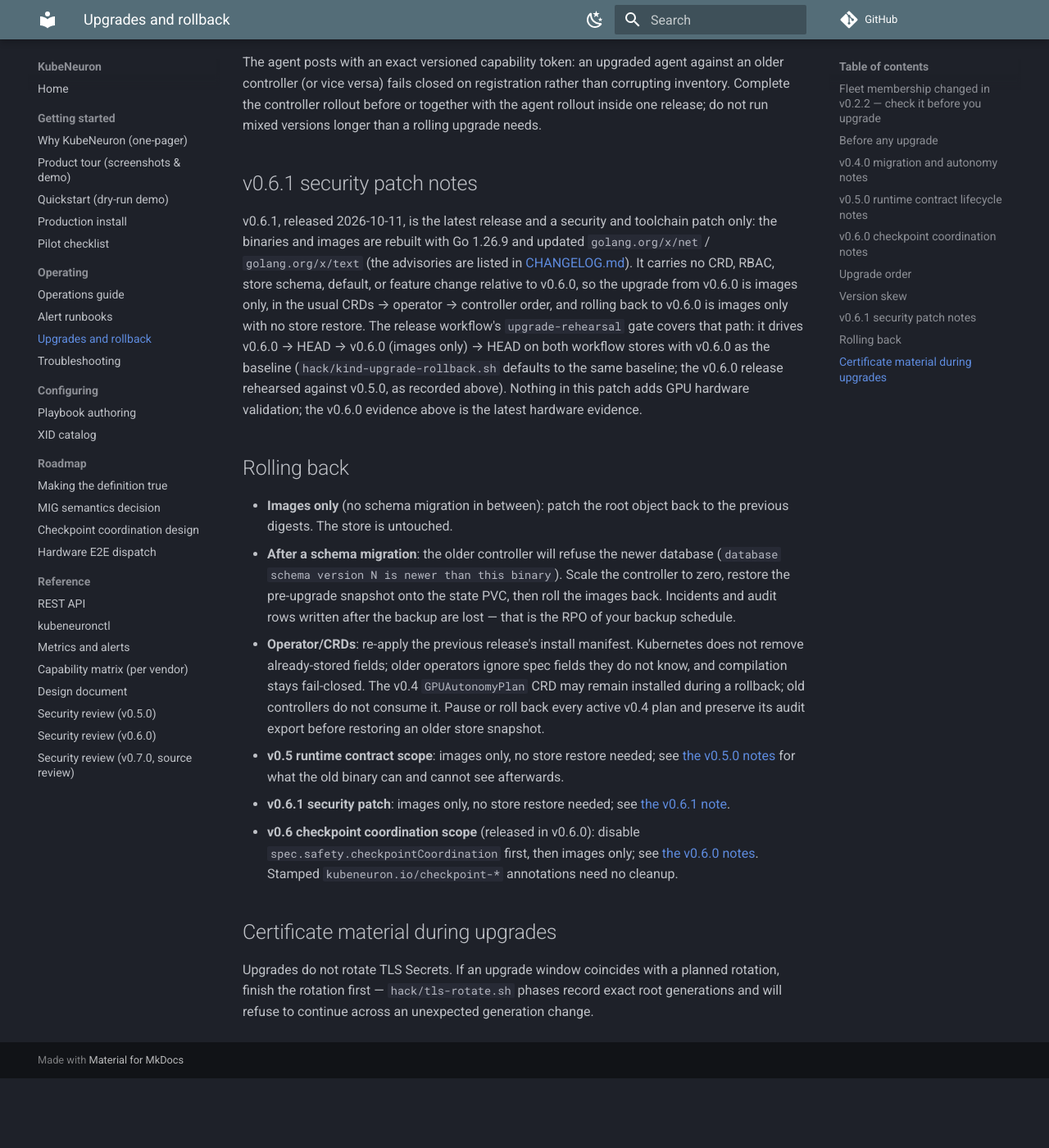
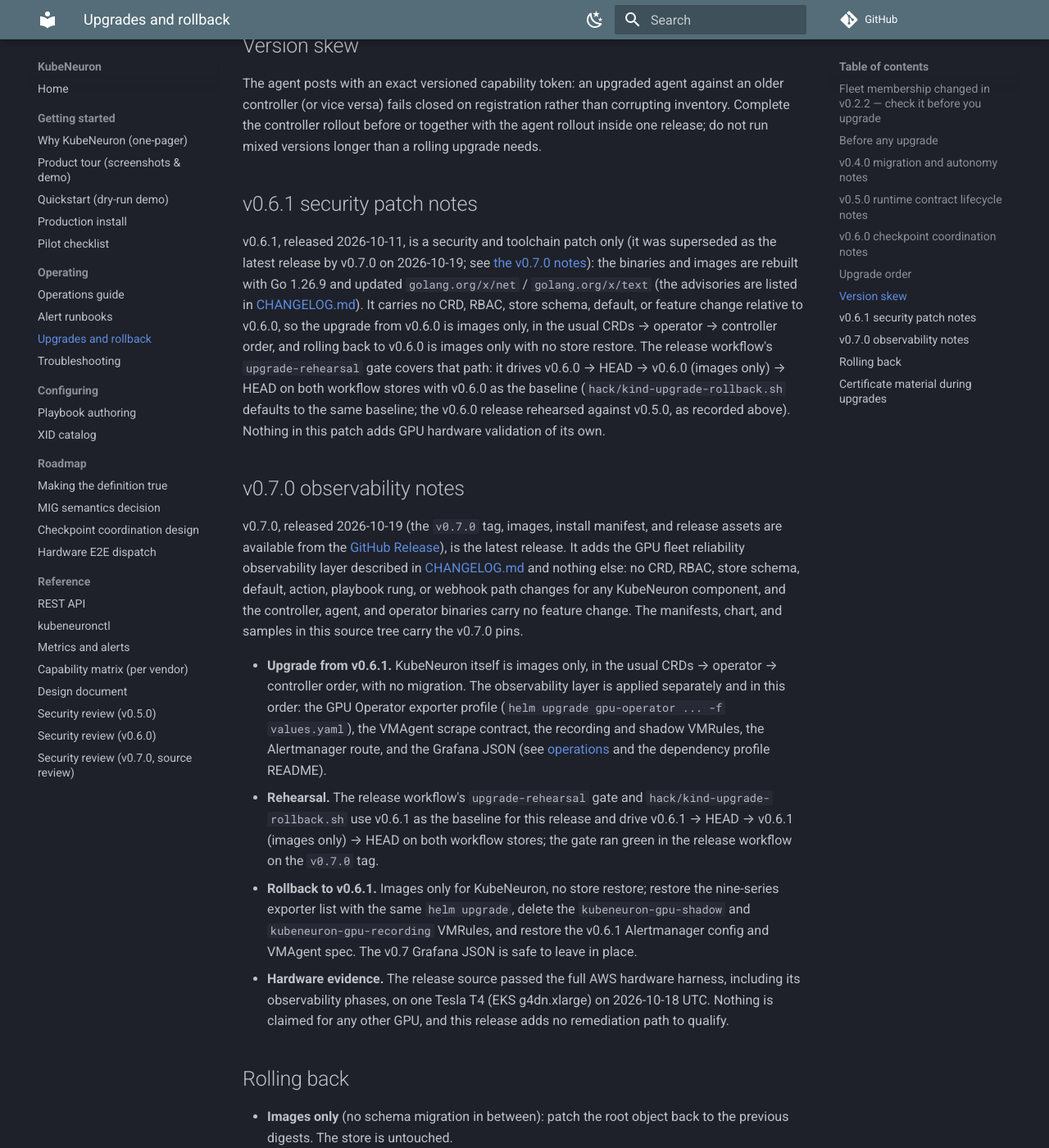
Before and after one commit to kubeneuron/kubeneuron, an MkDocs documentation site: the page built from docs/upgrade.md, in a window 1280 px wide and 1400 px high, scrolled down 6195 px. Shown: the whole window at 82% size. Built offline with MkDocs 1.6.1 and Material for MkDocs 9.7.7, drawn with Linux system fonts in a browser that asks for light colours; comment, search, counter and statistics services are not loaded; before the commit the page ends 7510 px from its top, so only the background shows below that; some of the changed text lies outside the part shown.

Commit message:
docs: record v0.7.0 publication

```diff
--- a/docs/upgrade.md
+++ b/docs/upgrade.md
@@ -100,9 +100,10 @@ evidence-only runtime contract qualifications — is the v0.5.0 scope, released
 on 2026-09-20; its tag, published images,
 and release assets are available from the
 [GitHub Release](https://github.com/kubeneuron/kubeneuron/releases/tag/v0.5.0).
-(The manifests and chart in this source tree carry the v0.6.1 pins; see
-[the v0.6.0 notes](#v060-checkpoint-coordination-notes) and
-[the v0.6.1 note](#v061-security-patch-notes).)
+(The manifests and chart in this source tree carry the v0.7.0 pins; see
+[the v0.6.0 notes](#v060-checkpoint-coordination-notes),
+[the v0.6.1 note](#v061-security-patch-notes) and
+[the v0.7.0 notes](#v070-observability-notes).)
 This section describes the upgrade and rollback posture of that scope. The
 CPU-only kind integration harness drives the v0.5 routes and commands against
 a real controller and store with
@@ -170,11 +171,12 @@ hardware qualification of its own surfaces.
 > [GitHub Release](https://github.com/kubeneuron/kubeneuron/releases/tag/v0.6.0)
 > (15 assets, verified with `hack/verify-release.sh v0.6.0 kubeneuron/kubeneuron`:
 > asset set, checksums, digest pins, Cosign signature). It has since been
-> superseded as the latest release by the v0.6.1 security and toolchain
-> patch (see [the v0.6.1 note](#v061-security-patch-notes)), which leaves
-> this feature unchanged; the manifests, chart, and samples in this source
-> tree carry the v0.6.1 pins. Releases before v0.6.0 do not contain this
-> feature. This section describes the upgrade and rollback posture of the
+> superseded as the latest release, first by the v0.6.1 security and
+> toolchain patch (see [the v0.6.1 note](#v061-security-patch-notes)) and
+> then by v0.7.0 (see [the v0.7.0 notes](#v070-observability-notes)); both
+> leave this feature unchanged, and the manifests, chart, and samples in
+> this source tree carry the v0.7.0 pins. Releases before v0.6.0 do not
+> contain this feature. This section describes the upgrade and rollback posture of the
 > checkpoint coordination scope. Nothing here claims GPU hardware
 > validation of the feature.
 
@@ -225,7 +227,8 @@ which lets opted-in Pods be told and given a bounded deadline before a
   `upgrade-rehearsal` job of the release workflow) drives the previous
   published release → HEAD → that release (images only) → HEAD on one kind
   cluster for both workflow stores; for v0.6.0 the baseline was v0.5.0 (for
-  v0.6.1 it is v0.6.0, see [the v0.6.1 note](#v061-security-patch-notes)).
+  v0.6.1 it is v0.6.0, see [the v0.6.1 note](#v061-security-patch-notes);
+  for v0.7.0 it is v0.6.1, see [the v0.7.0 notes](#v070-observability-notes)).
   It was run as part of `make gates-full` on 2026-09-29/30 UTC against an
   earlier local, unpublished v0.6.0 candidate and passed on both SQLite and
   PostgreSQL. It seeded and read legacy API and data across the cycle,
@@ -304,8 +307,10 @@ versions longer than a rolling upgrade needs.
 
 ## v0.6.1 security patch notes
 
-v0.6.1, released 2026-10-11, is the latest release and a security and
-toolchain patch only: the binaries and images are rebuilt with Go 1.26.9
+v0.6.1, released 2026-10-11, is a security and toolchain patch only (it was
+superseded as the latest release by v0.7.0 on 2026-10-19; see
+[the v0.7.0 notes](#v070-observability-notes)): the binaries and images are
+rebuilt with Go 1.26.9
 and updated `golang.org/x/net` / `golang.org/x/text` (the advisories are
 listed in [CHANGELOG.md](https://github.com/kubeneuron/kubeneuron/blob/main/CHANGELOG.md)). It carries no CRD, RBAC, store
 schema, default, or feature change relative to v0.6.0, so the upgrade from
@@ -315,8 +320,42 @@ workflow's `upgrade-rehearsal` gate covers that path: it drives v0.6.0 →
 HEAD → v0.6.0 (images only) → HEAD on both workflow stores with v0.6.0 as
 the baseline (`hack/kind-upgrade-rollback.sh` defaults to the same
 baseline; the v0.6.0 release rehearsed against v0.5.0, as recorded above).
-Nothing in this patch adds GPU hardware validation; the v0.6.0 evidence
-above is the latest hardware evidence.
+Nothing in this patch adds GPU hardware validation of its own.
+
+## v0.7.0 observability notes
+
+v0.7.0, released 2026-10-19 (the `v0.7.0` tag, images, install manifest,
+and release assets are available from the
+[GitHub Release](https://github.com/kubeneuron/kubeneuron/releases/tag/v0.7.0)),
+is the latest release. It adds the GPU fleet reliability observability
+layer described in
+[CHANGELOG.md](https://github.com/kubeneuron/kubeneuron/blob/main/CHANGELOG.md)
+and nothing else: no CRD, RBAC, store schema, default, action, playbook
+rung, or webhook path changes for any KubeNeuron component, and the
+controller, agent, and operator binaries carry no feature change. The
+manifests, chart, and samples in this source tree carry the v0.7.0 pins.
+
+- **Upgrade from v0.6.1.** KubeNeuron itself is images only, in the usual
+  CRDs → operator → controller order, with no migration. The observability
+  layer is applied separately and in this order: the GPU Operator exporter
+  profile (`helm upgrade gpu-operator ... -f values.yaml`), the VMAgent
+  scrape contract, the recording and shadow VMRules, the Alertmanager
+  route, and the Grafana JSON (see
+  [operations](operations.md) and the dependency profile README).
+- **Rehearsal.** The release workflow's `upgrade-rehearsal` gate and
+  `hack/kind-upgrade-rollback.sh` use v0.6.1 as the baseline for this
+  release and drive v0.6.1 → HEAD → v0.6.1 (images only) → HEAD on both
+  workflow stores; the gate ran green in the release workflow on the
+  `v0.7.0` tag.
+- **Rollback to v0.6.1.** Images only for KubeNeuron, no store restore;
+  restore the nine-series exporter list with the same `helm upgrade`,
+  delete the `kubeneuron-gpu-shadow` and `kubeneuron-gpu-recording`
+  VMRules, and restore the v0.6.1 Alertmanager config and VMAgent spec.
+  The v0.7 Grafana JSON is safe to leave in place.
+- **Hardware evidence.** The release source passed the full AWS hardware
+  harness, including its observability phases, on one Tesla T4 (EKS
+  g4dn.xlarge) on 2026-10-18 UTC. Nothing is claimed for any other GPU,
+  and this release adds no remediation path to qualify.
 
 ## Rolling back
 
@@ -338,6 +377,9 @@ above is the latest hardware evidence.
   for what the old binary can and cannot see afterwards.
 - **v0.6.1 security patch**: images only, no store restore needed; see
   [the v0.6.1 note](#v061-security-patch-notes).
+- **v0.7.0 observability layer**: images only for KubeNeuron plus removal
+  of the observability files; see
+  [the v0.7.0 notes](#v070-observability-notes).
 - **v0.6 checkpoint coordination scope** (released in v0.6.0): disable
   `spec.safety.checkpointCoordination` first, then images only; see
   [the v0.6.0 notes](#v060-checkpoint-coordination-notes). Stamped
```
Also changed, not shown: CHANGELOG.md (+29 -16 lines), README.md (+26 -6 lines), docs/checkpoint-coordination-design.md (+3 -2 lines), docs/one-pager.md (+3 -3 lines), docs/operations.md (+3 -2 lines), docs/security-review-v0.7.0.md (+28 -22 lines), 1 other file.
